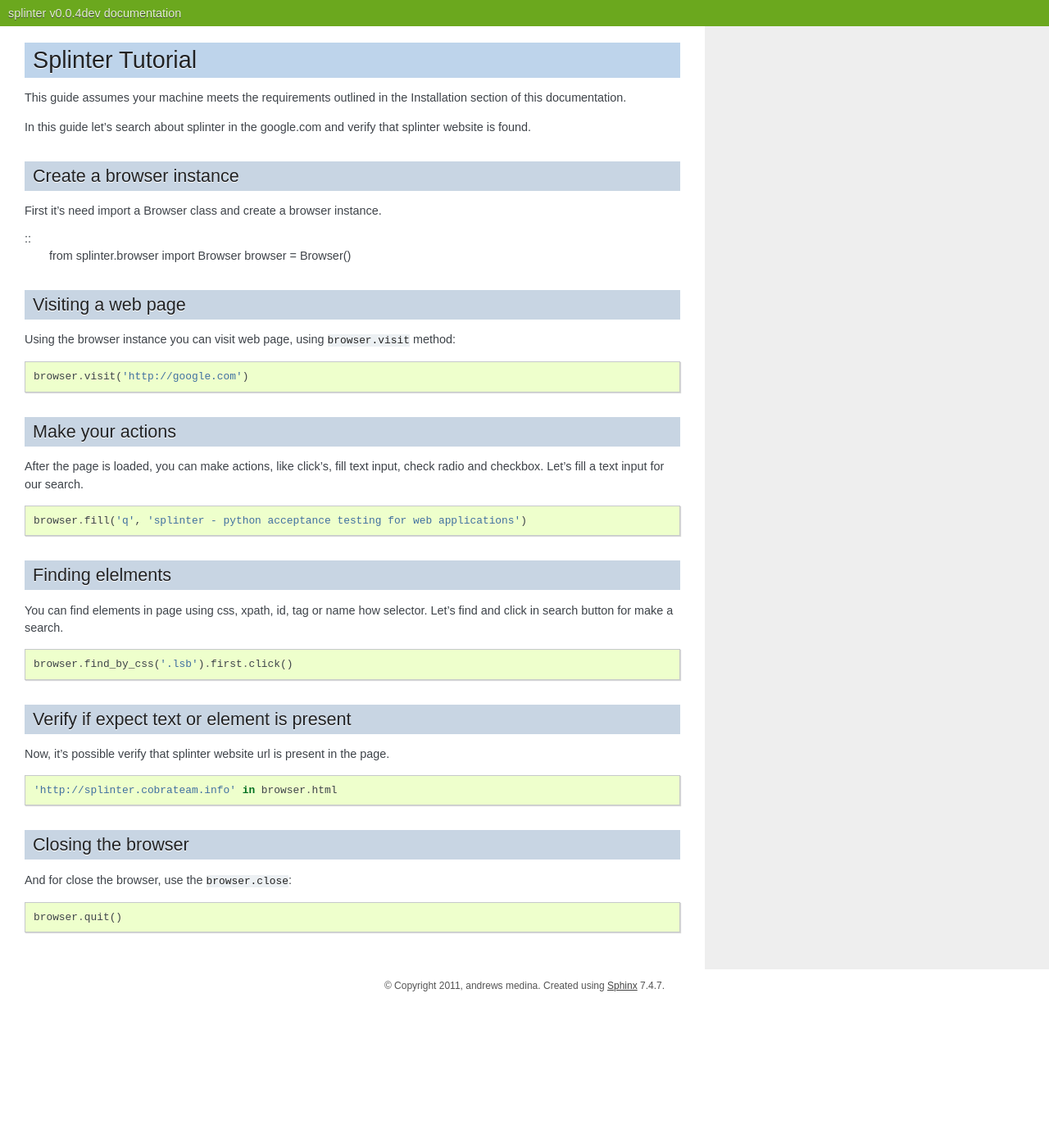
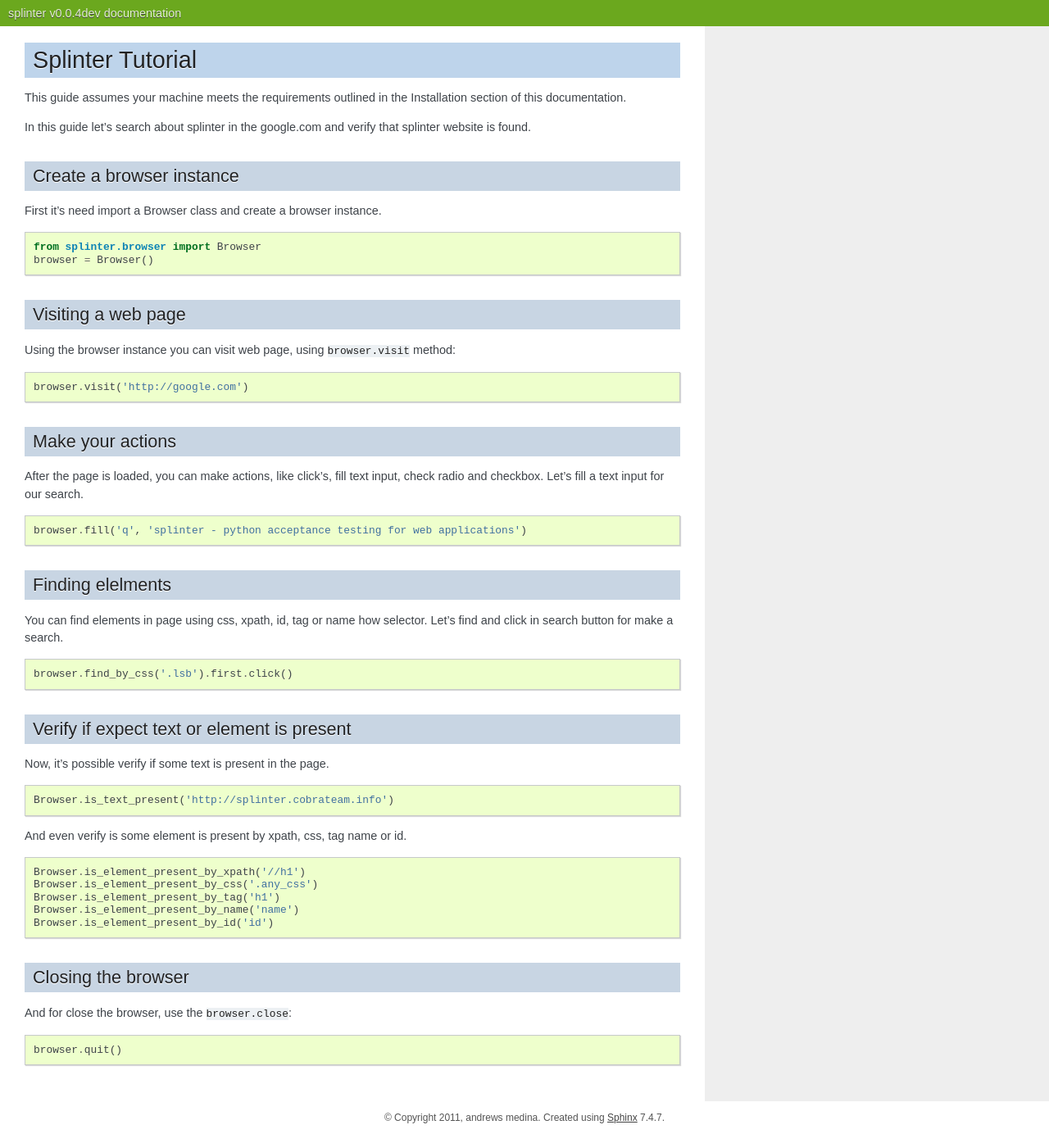
Before and after one commit to cobrateam/splinter, a Sphinx documentation site: the page built from docs/tutorial.rst, in a window 1280 px wide. Shown: the whole page at 82% size. Built offline with Sphinx 7.4.7, drawn with Linux system fonts in a browser that asks for light colours; before the commit the page ends 1223 px from its top, so only the background shows below that.

Commit message:
improved docs related to is_text_present and is_element_present

```diff
--- a/docs/tutorial.rst
+++ b/docs/tutorial.rst
@@ -12,6 +12,7 @@ Create a browser instance
 First it's need import a Browser class and create a browser instance.
 
 ::
+
     from splinter.browser import Browser
     browser = Browser()
 
@@ -48,11 +49,21 @@ You can find elements in page using css, xpath, id, tag or name how selector. Le
 Verify if expect text or element is present
 ===========================================
 
-Now, it's possible verify that splinter website url is present in the page.
+Now, it's possible verify if some text is present in the page.
 
 ::
 
-    'http://splinter.cobrateam.info' in browser.html
+    Browser.is_text_present('http://splinter.cobrateam.info')
+
+And even verify is some element is present by xpath, css, tag name or id.
+
+::
+
+    Browser.is_element_present_by_xpath('//h1')
+    Browser.is_element_present_by_css('.any_css')
+    Browser.is_element_present_by_tag('h1')
+    Browser.is_element_present_by_name('name')
+    Browser.is_element_present_by_id('id')
 
 
 Closing the browser
```
